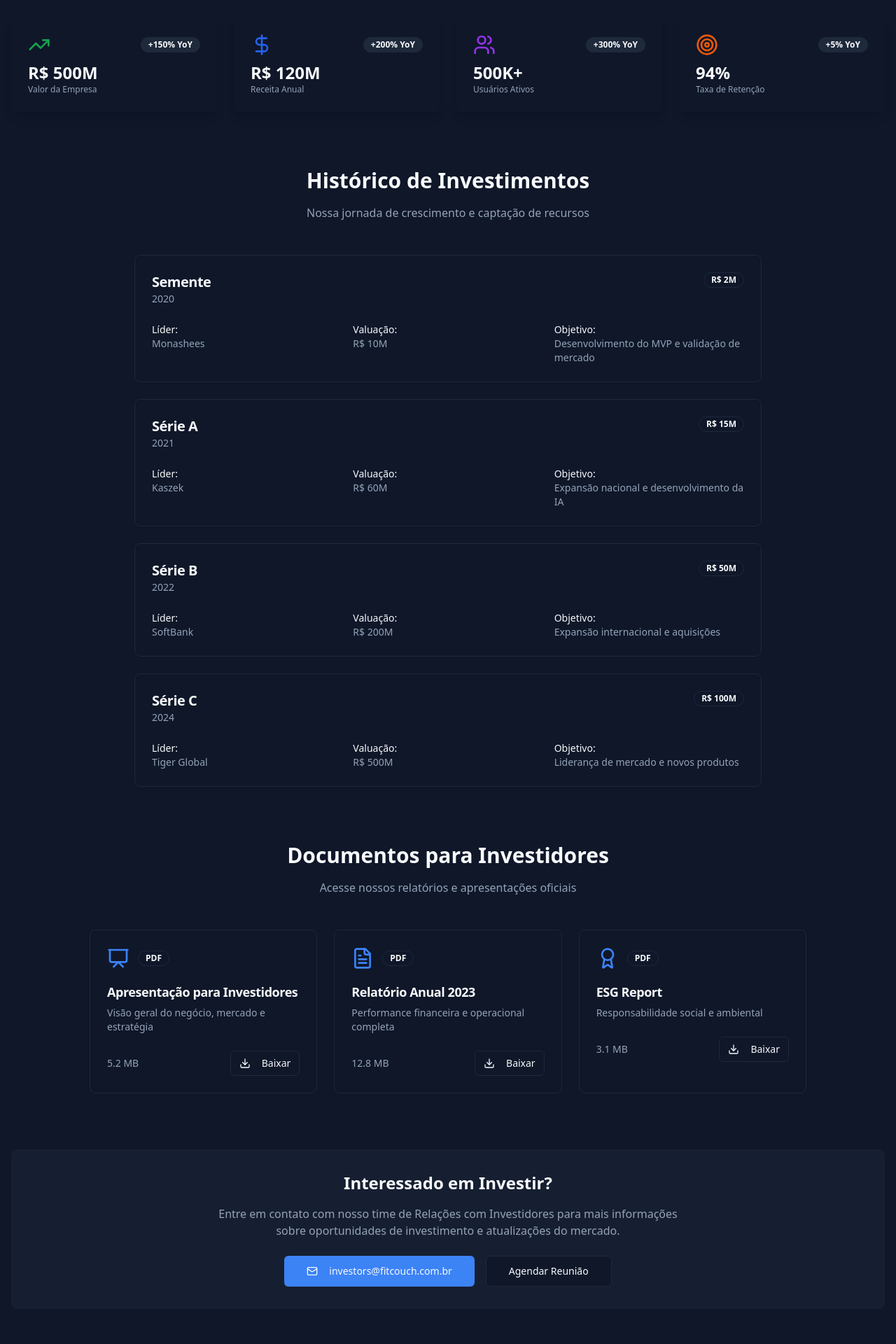
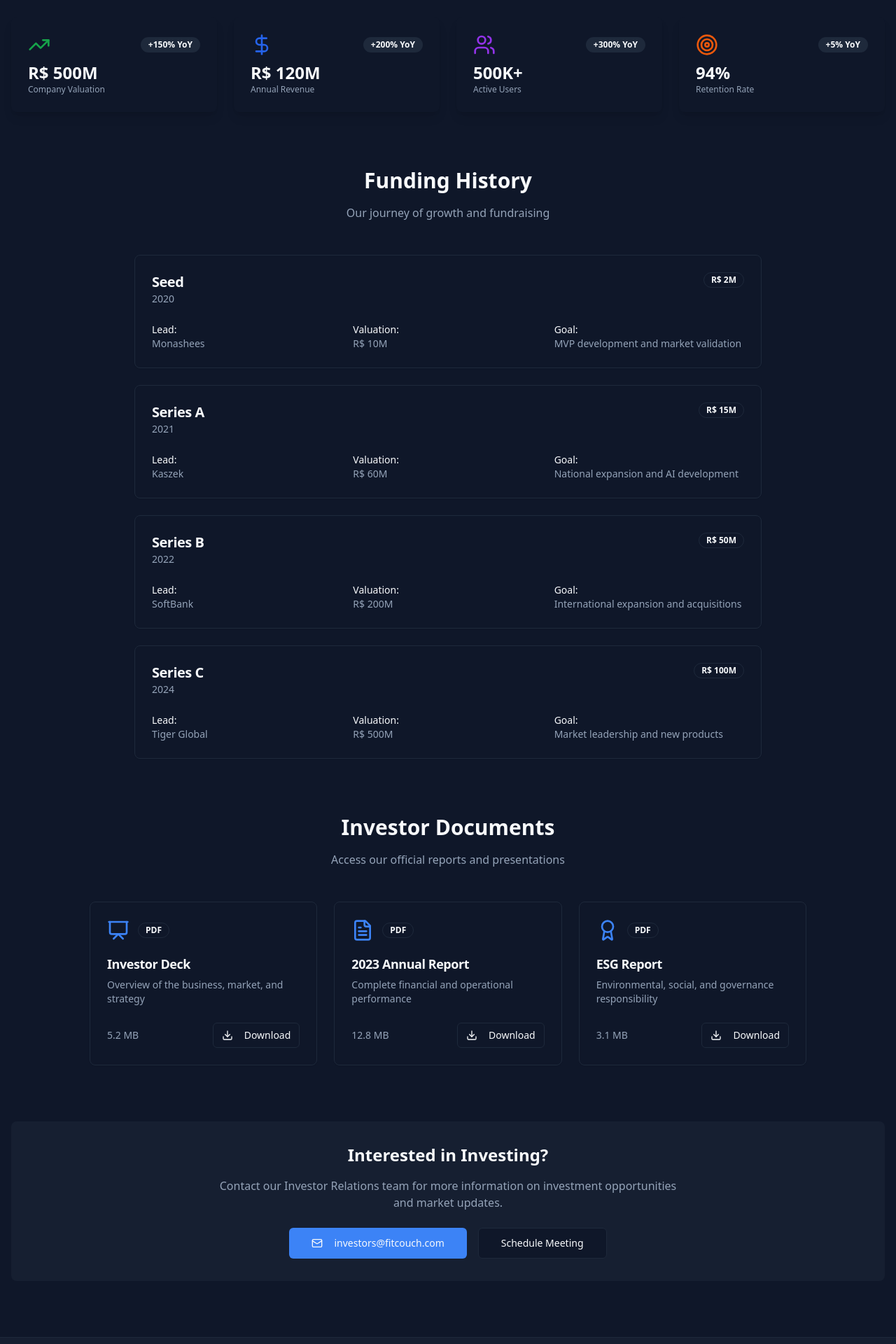
Before and after one commit to rpironato1/ftcoach-landing-page, a React (Vite) app: page /investors in a window 1280 px wide. Shown: the part 320-2240 px from the top of the page at 70% size. Built offline with nearby package versions, Linux system fonts and the light colour scheme.

Commit message:
[dyad] Internacionalização da página de Investidores - wrote 3 file(s) + extra files edited outside of Dyad

```diff
--- a/public/locales/en-US/common.json
+++ b/public/locales/en-US/common.json
@@ -522,26 +522,6 @@
         "title": "Contact Us",
         "description": "Direct support"
       }
-    }
-  },
-  "contact": {
-    "title": "Contact Us",
-    "subtitle": "We're here to help. Send us your message and we'll get back to you soon.",
-    "form": {
-      "title": "Send Your Message",
-      "description": "Fill out the form below.",
-      "firstName": "First Name",
-      "lastName": "Last Name",
-      "email": "Email",
-      "subjectPlaceholder": "Select Subject",
-      "subjects": {
-        "support": "Technical Support",
-        "billing": "Billing",
-        "partnership": "Partnerships",
-        "other": "Other"
-      },
-      "messagePlaceholder": "Your message",
-      "submit": "Send"
     },
     "info": {
       "title": "Contact Information",
@@ -756,5 +736,55 @@
     "title": "Accessibility Statement",
     "subtitle": "Our commitment to making FitCoach accessible to everyone.",
     "compliance": "Compliance: WCAG 2.1 Level AA"
+  },
+  "investors": {
+    "title": "Investor Relations",
+    "subtitle": "Financial information and updates for our investors",
+    "metrics": {
+      "valuation": "Company Valuation",
+      "revenue": "Annual Revenue",
+      "users": "Active Users",
+      "retention": "Retention Rate"
+    },
+    "funding": {
+      "title": "Funding History",
+      "subtitle": "Our journey of growth and fundraising",
+      "seed": "Seed",
+      "seriesA": "Series A",
+      "seriesB": "Series B",
+      "seriesC": "Series C",
+      "lead": "Lead",
+      "valuation": "Valuation",
+      "goal": "Goal",
+      "descriptions": {
+        "seed": "MVP development and market validation",
+        "seriesA": "National expansion and AI development",
+        "seriesB": "International expansion and acquisitions",
+        "seriesC": "Market leadership and new products"
+      }
+    },
+    "documents": {
+      "title": "Investor Documents",
+      "subtitle": "Access our official reports and presentations",
+      "deck": {
+        "title": "Investor Deck",
+        "description": "Overview of the business, market, and strategy"
+      },
+      "report2023": {
+        "title": "2023 Annual Report",
+        "description": "Complete financial and operational performance"
+      },
+      "esg": {
+        "title": "ESG Report",
+        "description": "Environmental, social, and governance responsibility"
+      },
+      "download": "Download"
+    },
+    "contact": {
+      "title": "Interested in Investing?",
+      "subtitle": "Contact our Investor Relations team for more information on investment opportunities and market updates.",
+      "emailButton": "investors@fitcouch.com",
+      "scheduleButton": "Schedule Meeting"
+    }
   }
 }
--- a/public/locales/pt-BR/common.json
+++ b/public/locales/pt-BR/common.json
@@ -547,7 +547,7 @@
       "title": "Informações de Contato",
       "email": {
         "label": "Email",
-        "value": "contato@fitcoach.com.br"
+        "value": "contato@fitcouch.com.br"
       },
       "phone": {
         "label": "Telefone",
@@ -756,5 +756,55 @@
     "title": "Declaração de Acessibilidade",
     "subtitle": "Nosso compromisso em tornar o FitCoach acessível para todos.",
     "compliance": "Conformidade: WCAG 2.1 Nível AA"
+  },
+  "investors": {
+    "title": "Área do Investidor",
+    "subtitle": "Informações financeiras e atualizações para nossos investidores",
+    "metrics": {
+      "valuation": "Valor da Empresa",
+      "revenue": "Receita Anual",
+      "users": "Usuários Ativos",
+      "retention": "Taxa de Retenção"
+    },
+    "funding": {
+      "title": "Histórico de Investimentos",
+      "subtitle": "Nossa jornada de crescimento e captação de recursos",
+      "seed": "Semente",
+      "seriesA": "Série A",
+      "seriesB": "Série B",
+      "seriesC": "Série C",
+      "lead": "Líder",
+      "valuation": "Valuação",
+      "goal": "Objetivo",
+      "descriptions": {
+        "seed": "Desenvolvimento do MVP e validação de mercado",
+        "seriesA": "Expansão nacional e desenvolvimento da IA",
+        "seriesB": "Expansão internacional e aquisições",
+        "seriesC": "Liderança de mercado e novos produtos"
+      }
+    },
+    "documents": {
+      "title": "Documentos para Investidores",
+      "subtitle": "Acesse nossos relatórios e apresentações oficiais",
+      "deck": {
+        "title": "Apresentação para Investidores",
+        "description": "Visão geral do negócio, mercado e estratégia"
+      },
+      "report2023": {
+        "title": "Relatório Anual 2023",
+        "description": "Performance financeira e operacional completa"
+      },
+      "esg": {
+        "title": "ESG Report",
+        "description": "Responsabilidade social e ambiental"
+      },
+      "download": "Baixar"
+    },
+    "contact": {
+      "title": "Interessado em Investir?",
+      "subtitle": "Entre em contato com nosso time de Relações com Investidores para mais informações sobre oportunidades de investimento e atualizações do mercado.",
+      "emailButton": "investors@fitcouch.com.br",
+      "scheduleButton": "Agendar Reunião"
+    }
   }
 }
--- a/src/pages/Investors.tsx
+++ b/src/pages/Investors.tsx
@@ -12,32 +12,35 @@ import {
   Presentation,
   Mail
 } from 'lucide-react';
+import { useTranslation } from 'react-i18next';
 
 const Investors = () => {
+  const { t } = useTranslation();
+
   const metrics = [
     {
-      label: "Valor da Empresa",
+      label: t('investors.metrics.valuation'),
       value: "R$ 500M",
       change: "+150% YoY",
       icon: TrendingUp,
       color: "text-green-600"
     },
     {
-      label: "Receita Anual",
+      label: t('investors.metrics.revenue'),
       value: "R$ 120M",
       change: "+200% YoY",
       icon: DollarSign,
       color: "text-blue-600"
     },
     {
-      label: "Usuários Ativos",
+      label: t('investors.metrics.users'),
       value: "500K+",
       change: "+300% YoY",
       icon: Users,
       color: "text-purple-600"
     },
     {
-      label: "Taxa de Retenção",
+      label: t('investors.metrics.retention'),
       value: "94%",
       change: "+5% YoY",
       icon: Target,
@@ -47,57 +50,57 @@ const Investors = () => {
 
   const fundingRounds = [
     {
-      round: "Semente",
+      round: t('investors.funding.seed'),
       year: "2020",
       amount: "R$ 2M",
       lead: "Monashees",
       valuation: "R$ 10M",
-      description: "Desenvolvimento do MVP e validação de mercado"
+      description: t('investors.funding.descriptions.seed')
     },
     {
-      round: "Série A",
+      round: t('investors.funding.seriesA'),
       year: "2021",
       amount: "R$ 15M",
       lead: "Kaszek",
       valuation: "R$ 60M",
-      description: "Expansão nacional e desenvolvimento da IA"
+      description: t('investors.funding.descriptions.seriesA')
     },
     {
-      round: "Série B",
+      round: t('investors.funding.seriesB'),
       year: "2022",
       amount: "R$ 50M",
       lead: "SoftBank",
       valuation: "R$ 200M",
-      description: "Expansão internacional e aquisições"
+      description: t('investors.funding.descriptions.seriesB')
     },
     {
-      round: "Série C",
+      round: t('investors.funding.seriesC'),
       year: "2024",
       amount: "R$ 100M",
       lead: "Tiger Global",
       valuation: "R$ 500M",
-      description: "Liderança de mercado e novos produtos"
+      description: t('investors.funding.descriptions.seriesC')
     }
   ];
 
   const documents = [
     {
-      title: "Apresentação para Investidores",
-      description: "Visão geral do negócio, mercado e estratégia",
+      title: t('investors.documents.deck.title'),
+      description: t('investors.documents.deck.description'),
       size: "5.2 MB",
       type: "PDF",
       icon: Presentation
     },
     {
-      title: "Relatório Anual 2023",
-      description: "Performance financeira e operacional completa",
+      title: t('investors.documents.report2023.title'),
+      description: t('investors.documents.report2023.description'),
       size: "12.8 MB",
       type: "PDF",
       icon: FileText
     },
     {
-      title: "ESG Report",
-      description: "Responsabilidade social e ambiental",
+      title: t('investors.documents.esg.title'),
+      description: t('investors.documents.esg.description'),
       size: "3.1 MB",
       type: "PDF",
       icon: Award
@@ -110,10 +113,10 @@ const Investors = () => {
         {/* Header */}
         <div className="text-center mb-16">
           <h1 className="text-4xl md:text-5xl font-bold mb-4">
-            Área do Investidor
+            {t('investors.title')}
           </h1>
           <p className="text-xl text-muted-foreground max-w-2xl mx-auto">
-            Informações financeiras e atualizações para nossos investidores
+            {t('investors.subtitle')}
           </p>
         </div>
 
@@ -142,9 +145,9 @@ const Investors = () => {
         {/* Funding History */}
         <section className="mb-20">
           <div className="text-center mb-12">
-            <h2 className="text-3xl font-bold mb-4">Histórico de Investimentos</h2>
+            <h2 className="text-3xl font-bold mb-4">{t('investors.funding.title')}</h2>
             <p className="text-muted-foreground">
-              Nossa jornada de crescimento e captação de recursos
+              {t('investors.funding.subtitle')}
             </p>
           </div>
 
@@ -163,15 +166,15 @@ const Investors = () => {
                 <CardContent>
                   <div className="grid md:grid-cols-3 gap-4 text-sm">
                     <div>
-                      <span className="font-medium">Líder:</span>
+                      <span className="font-medium">{t('investors.funding.lead')}:</span>
                       <p className="text-muted-foreground">{round.lead}</p>
                     </div>
                     <div>
-                      <span className="font-medium">Valuação:</span>
+                      <span className="font-medium">{t('investors.funding.valuation')}:</span>
                       <p className="text-muted-foreground">{round.valuation}</p>
                     </div>
                     <div>
-                      <span className="font-medium">Objetivo:</span>
+                      <span className="font-medium">{t('investors.funding.goal')}:</span>
                       <p className="text-muted-foreground">{round.description}</p>
                     </div>
                   </div>
@@ -184,9 +187,9 @@ const Investors = () => {
         {/* Investor Documents */}
         <section className="mb-20">
           <div className="text-center mb-12">
-            <h2 className="text-3xl font-bold mb-4">Documentos para Investidores</h2>
+            <h2 className="text-3xl font-bold mb-4">{t('investors.documents.title')}</h2>
             <p className="text-muted-foreground">
-              Acesse nossos relatórios e apresentações oficiais
+              {t('investors.documents.subtitle')}
             </p>
           </div>
 
@@ -206,7 +209,7 @@ const Investors = () => {
                     <span className="text-sm text-muted-foreground">{doc.size}</span>
                     <Button variant="outline" size="sm">
                       <Download className="h-4 w-4 mr-2" />
-                      Baixar
+                      {t('investors.documents.download')}
                     </Button>
                   </div>
                 </CardContent>
@@ -218,19 +221,18 @@ const Investors = () => {
         {/* Contact Section */}
         <section className="bg-muted/50 rounded-lg p-8 text-center">
           <h2 className="text-2xl font-bold mb-4">
-            Interessado em Investir?
+            {t('investors.contact.title')}
           </h2>
           <p className="text-muted-foreground mb-6 max-w-2xl mx-auto">
-            Entre em contato com nosso time de Relações com Investidores para mais informações
-            sobre oportunidades de investimento e atualizações do mercado.
+            {t('investors.contact.subtitle')}
           </p>
           <div className="flex gap-4 justify-center">
             <Button size="lg">
               <Mail className="h-4 w-4 mr-2" />
-              investors@fitcouch.com.br
+              {t('investors.contact.emailButton')}
             </Button>
             <Button variant="outline" size="lg">
-              Agendar Reunião
+              {t('investors.contact.scheduleButton')}
             </Button>
           </div>
         </section>
```
Also changed, not shown: src/App.tsx (line endings or trailing spaces), src/components/Footer.tsx (line endings or trailing spaces).
